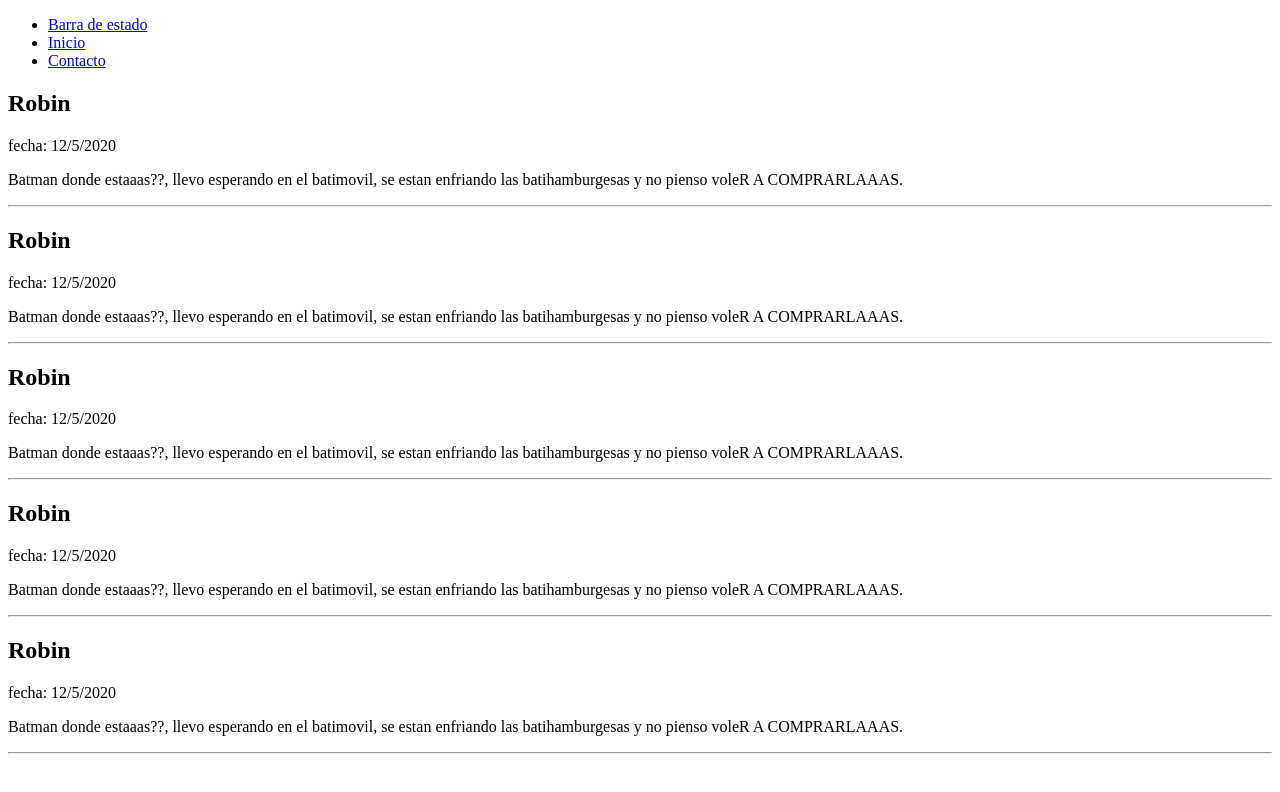
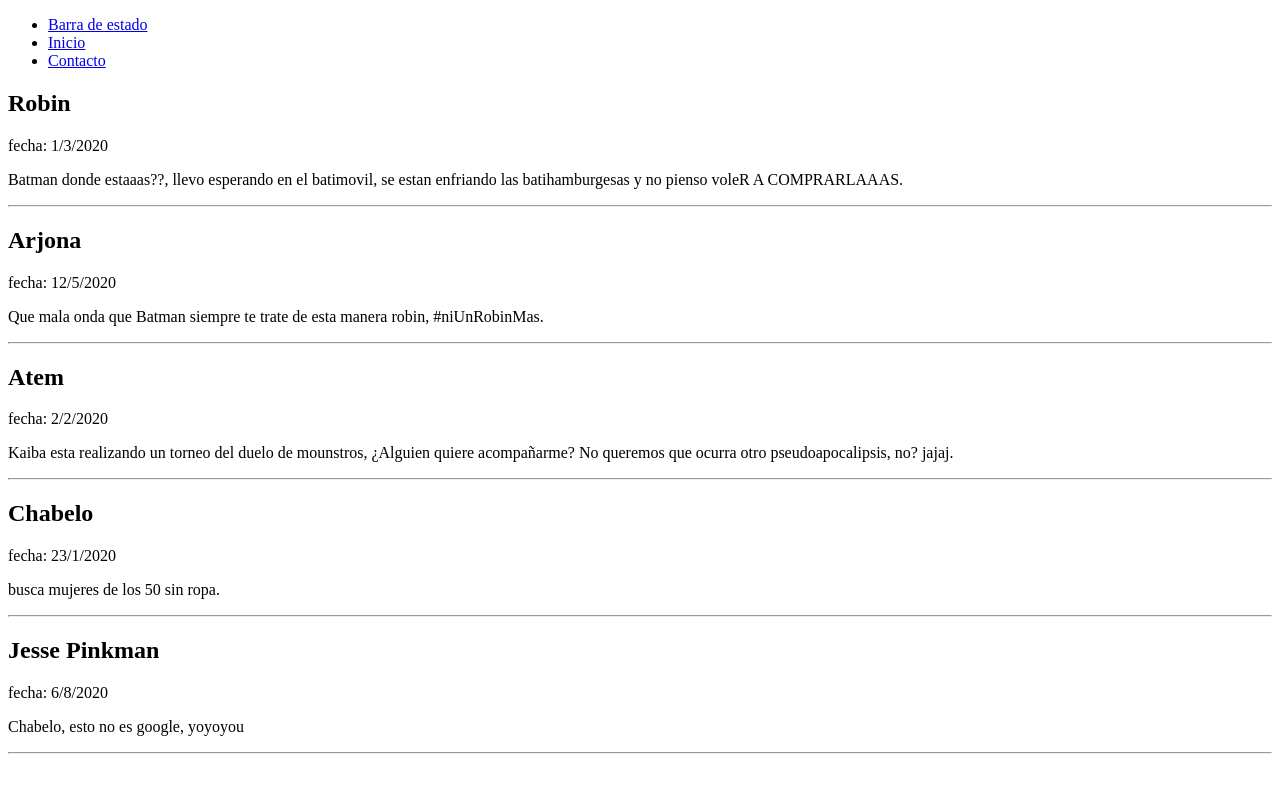
Before and after one commit to HelmuttHz/Conversation, a plain HTML site: page index.html in a window 1280 px wide. Drawn offline with Linux system fonts and the light colour scheme.

Commit message:
html_completo-v2

```diff
--- a/index.html
+++ b/index.html
@@ -28,7 +28,7 @@
 
                 <div class="chat">
                     <h2 class="nombre">Robin</h2>
-                    <span>fecha: 12/5/2020</span>
+                    <span>fecha: 1/3/2020</span>
                     <p>
                         Batman donde estaaas??, llevo esperando en el batimovil, se estan enfriando las batihamburgesas
                         y no pienso voleR A COMPRARLAAAS.
@@ -37,41 +37,37 @@
                 <hr>
 
                 <div class="chat">
-                    <h2 class="nombre">Robin</h2>
+                    <h2 class="nombre">Arjona</h2>
                     <span>fecha: 12/5/2020</span>
                     <p>
-                        Batman donde estaaas??, llevo esperando en el batimovil, se estan enfriando las batihamburgesas
-                        y no pienso voleR A COMPRARLAAAS.
+                        Que mala onda que Batman siempre te trate de esta manera robin, #niUnRobinMas.
                     </p>
                 </div>
                 <hr>
 
                 <div class="chat">
-                    <h2 class="nombre">Robin</h2>
-                    <span>fecha: 12/5/2020</span>
+                    <h2 class="nombre">Atem</h2>
+                    <span>fecha: 2/2/2020</span>
                     <p>
-                        Batman donde estaaas??, llevo esperando en el batimovil, se estan enfriando las batihamburgesas
-                        y no pienso voleR A COMPRARLAAAS.
+                        Kaiba esta realizando un torneo del duelo de mounstros, ¿Alguien quiere acompañarme? No queremos que ocurra otro pseudoapocalipsis, no? jajaj.
                     </p>
                 </div>
                 <hr>
 
                 <div class="chat">
-                    <h2 class="nombre">Robin</h2>
-                    <span>fecha: 12/5/2020</span>
+                    <h2 class="nombre">Chabelo</h2>
+                    <span>fecha: 23/1/2020</span>
                     <p>
-                        Batman donde estaaas??, llevo esperando en el batimovil, se estan enfriando las batihamburgesas
-                        y no pienso voleR A COMPRARLAAAS.
+                        busca mujeres de los 50 sin ropa.
                     </p>
                 </div>
                 <hr>
 
                 <div class="chat">
-                    <h2 class="nombre">Robin</h2>
-                    <span>fecha: 12/5/2020</span>
+                    <h2 class="nombre">Jesse Pinkman</h2>
+                    <span>fecha: 6/8/2020</span>
                     <p>
-                        Batman donde estaaas??, llevo esperando en el batimovil, se estan enfriando las batihamburgesas
-                        y no pienso voleR A COMPRARLAAAS.
+                        Chabelo, esto no es google, yoyoyou
                     </p>
                 </div>
                 <hr>
```
